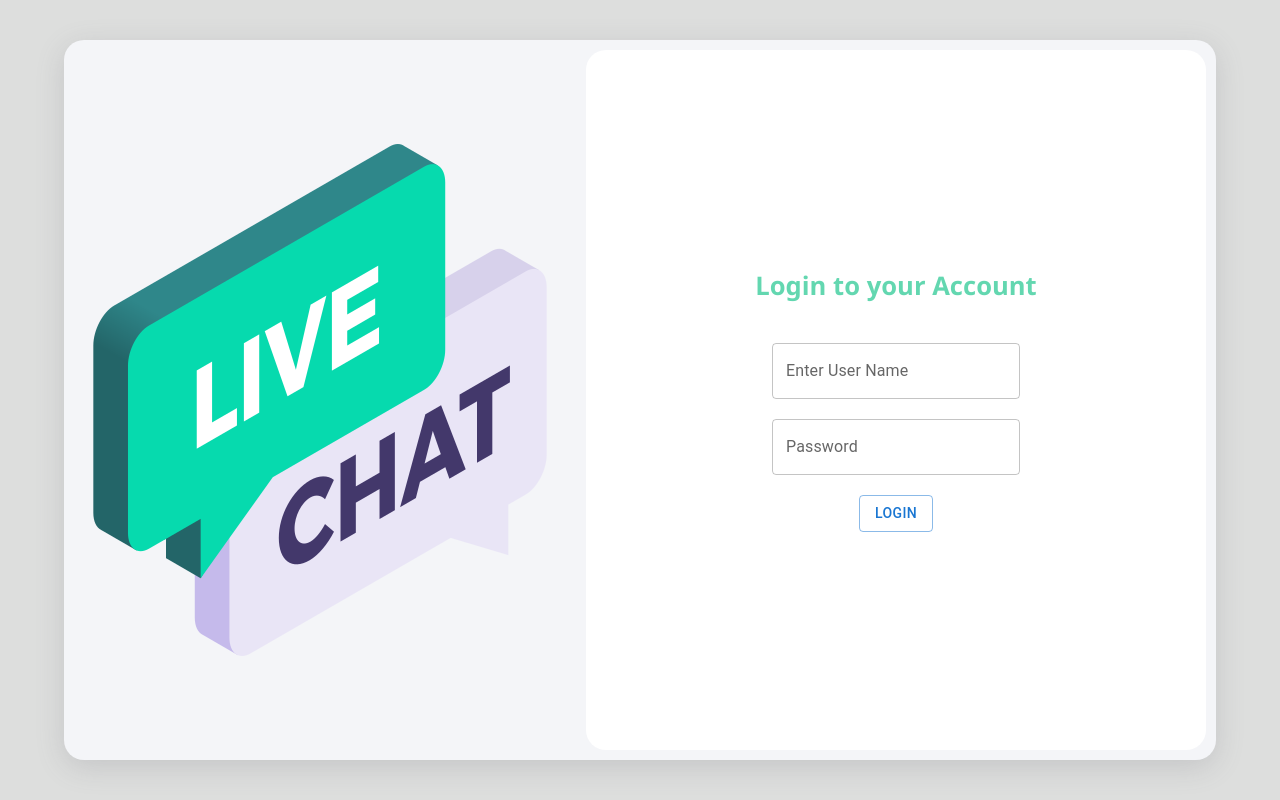
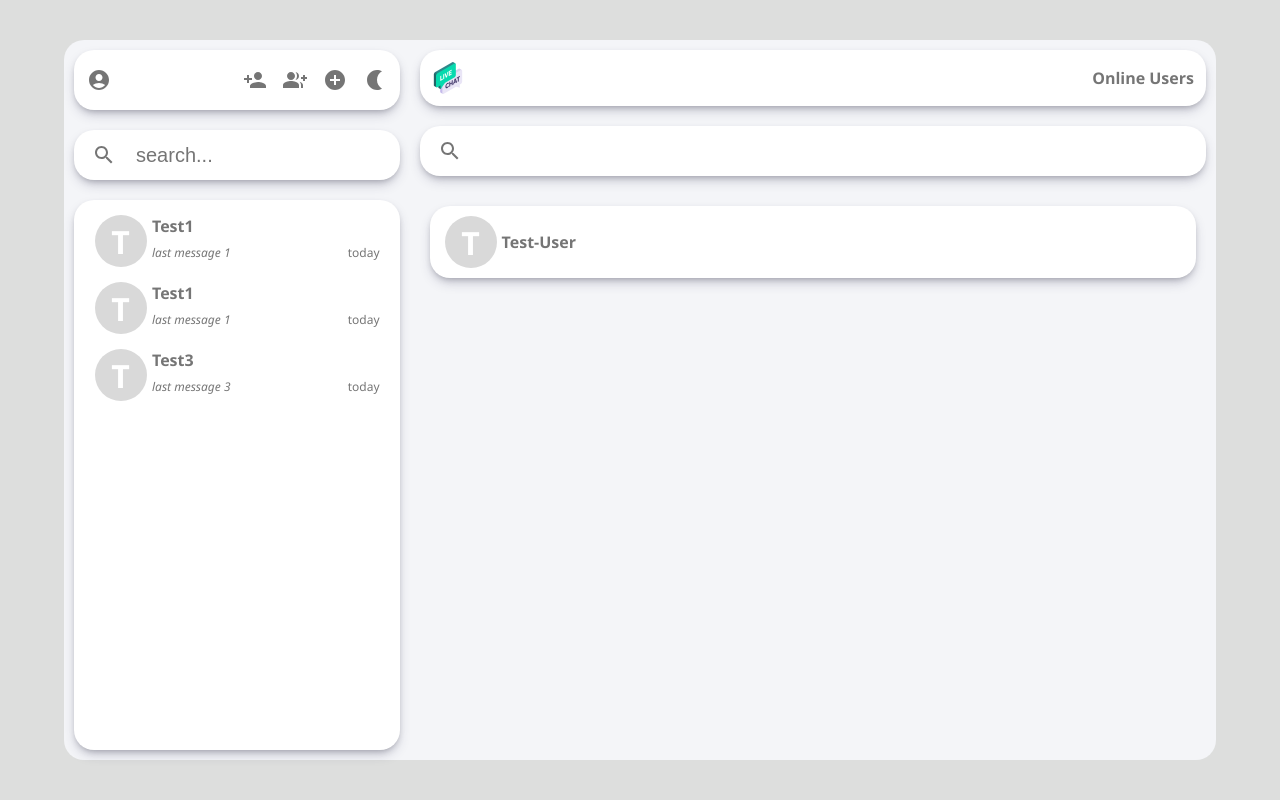
Before and after one commit to Vibhav-Jaiswal/mern-chat-app, a React (Vite) app in the folder client/: page / in a window 1280 px wide. Built offline with nearby package versions, Linux system fonts and the light colour scheme.

Commit message:
Creati a Online users and available groups UI

```diff
--- a/client/src/App.jsx
+++ b/client/src/App.jsx
@@ -5,8 +5,8 @@ import Login from "./Components/Login";
 const App = () => {
   return (
     <div className="app">
-      {/* <MainContainer /> */}
-      <Login />
+      <MainContainer />
+      {/* <Login /> */}
     </div>
   );
 };
--- a/client/src/Components/MainContainer.jsx
+++ b/client/src/Components/MainContainer.jsx
@@ -4,13 +4,15 @@ import Sidebar from "./Sidebar";
 import ChatArea from "./ChatArea";
 import Welcome from "./Welcome";
 import CreateGroups from "./CreateGroups";
+import Users from "./Users";
 
 const MainContainer = () => {
   return <div className="main-container">
     <Sidebar />
     {/* <ChatArea name="test1" timeStamp="online" /> */}
     {/* <Welcome /> */}
-    <CreateGroups />
+    {/* <CreateGroups /> */}
+    <Users />
   </div>;
 };
 
--- /dev/null
+++ b/client/src/Components/Users.jsx
@@ -0,0 +1,30 @@
+import React from 'react'
+import logo from "../Images/live-chat_512px.png";
+import { IconButton } from '@mui/material';
+import SearchIcon from '@mui/icons-material/Search';
+
+
+const Users = () => {
+  return (
+    <div className='list-container'>
+        <div className="ug-header">
+            <img src={logo} style={{height:'2rem', width:'2rem'}}/>
+            <p className="ug-title">Online Users</p>
+        </div>
+        <div className='sb-search'>
+           <IconButton>
+            <SearchIcon />
+           </IconButton>
+           <input className='search-box' />
+        </div>
+        <div className="ug-list">
+            <div className="list-item">
+                <p className="con-icon">T</p>
+                <p className="con-title">Test-User</p>
+            </div>
+        </div>
+    </div>
+  )
+}
+
+export default Users
--- a/client/src/Components/myStyles.css
+++ b/client/src/Components/myStyles.css
@@ -288,3 +288,51 @@ input:focus {
   align-items: center;
   gap: 20px;
 }
+
+.list-container {
+  flex: 0.7;
+  display: flex;
+  flex-direction: column;
+}
+
+.ug-header {
+  background-color: white;
+  border-radius: 20px;
+  padding: 12px;
+  margin: 10px;
+  display: flex;
+  justify-content: space-between;
+  align-items: center;
+  box-shadow: rgba(50, 50, 93, 0.25) 0px 6px 12px -2px,
+    rgba(0, 0, 0, 0.3) 0px 3px 7px -3px;
+}
+
+.ug-title {
+  color: rgba(0, 0, 0, 0.54);
+  margin-left: 10px;
+  font-family: "Segoe UI", Tahoma, Geneva, Verdana, sans-serif;
+  font-weight: bolder;
+}
+
+.ug-list {
+  flex: 1;
+  overflow: scroll;
+  scrollbar-width: none;
+  padding: 10px;
+}
+
+.ug-list::-webkit-scrollbar {
+  display: none;
+}
+
+.list-item {
+  display: flex;
+  align-items: center;
+  background-color: white;
+  box-shadow: rgba(50, 50, 93, 0.25) 0px 6px 12px -2px,
+    rgba(0, 0, 0, 0.3) 0px 3px 7px -3px;
+  border-radius: 20px;
+  padding: 10px 5px;
+  margin: 10px;
+  user-select: none;
+}
```
Also changed, not shown: client/src/Components/Groups.jsx (added, +9 -0 lines). Lines whose indentation alone changed are shown as unchanged.
